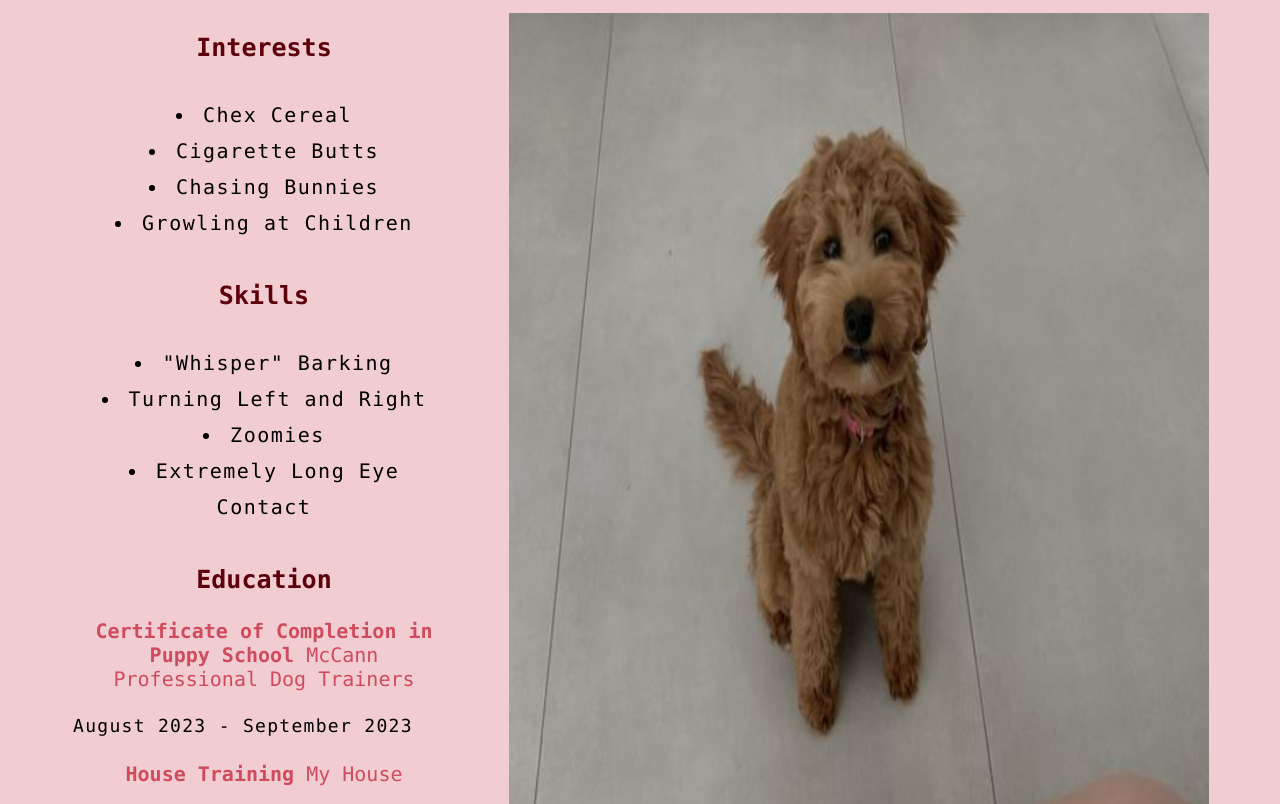
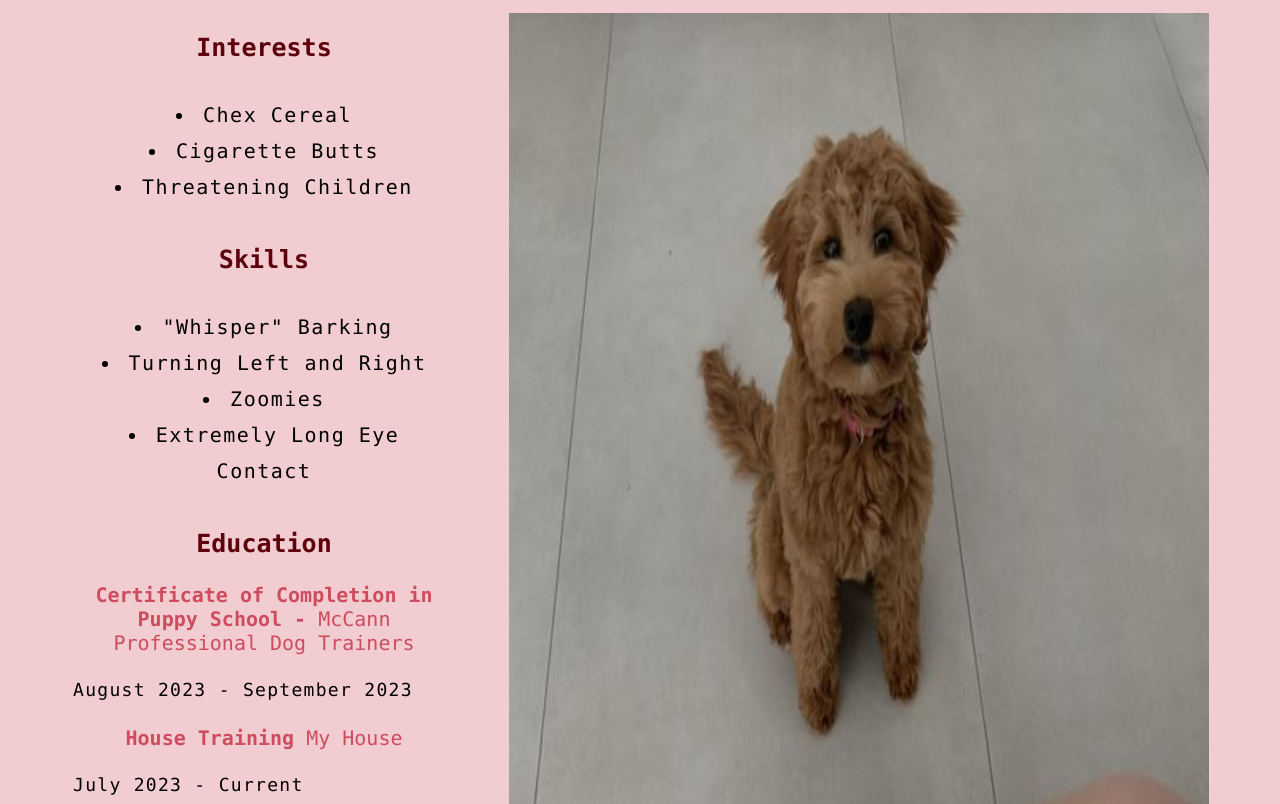
Before and after one commit to gcfleming/gcfleming.github.io, a plain HTML site: page index.html in a window 1280 px wide. Shown: the part 234-1038 px from the top of the page. Drawn offline with Linux system fonts and the light colour scheme.

Commit message:
Update index.html

```diff
--- a/index.html
+++ b/index.html
@@ -40,8 +40,7 @@ don't care too much about the words cause they're pretty dumb. -->
 				<ul>
 					<li>Chex Cereal</li>
 					<li>Cigarette Butts</li>
-					<li>Chasing Bunnies</li>
-					<li>Growling at Children</li>
+					<li>Threatening Children</li>
 				</ul>
 
 				<h2>Skills</h2>
@@ -53,7 +52,7 @@ don't care too much about the words cause they're pretty dumb. -->
 				</ul>
 
 				<h2>Education</h2>
-				<h3><span>Certificate of Completion in Puppy School</span> McCann Professional Dog Trainers</h3>
+				<h3><span>Certificate of Completion in Puppy School -</span> McCann Professional Dog Trainers</h3>
 				<p class="center">August 2023 - September 2023</p>
 				<h3><span>House Training</span> My House</h3>
 				<p class="center">July 2023 - Current</p>
```
